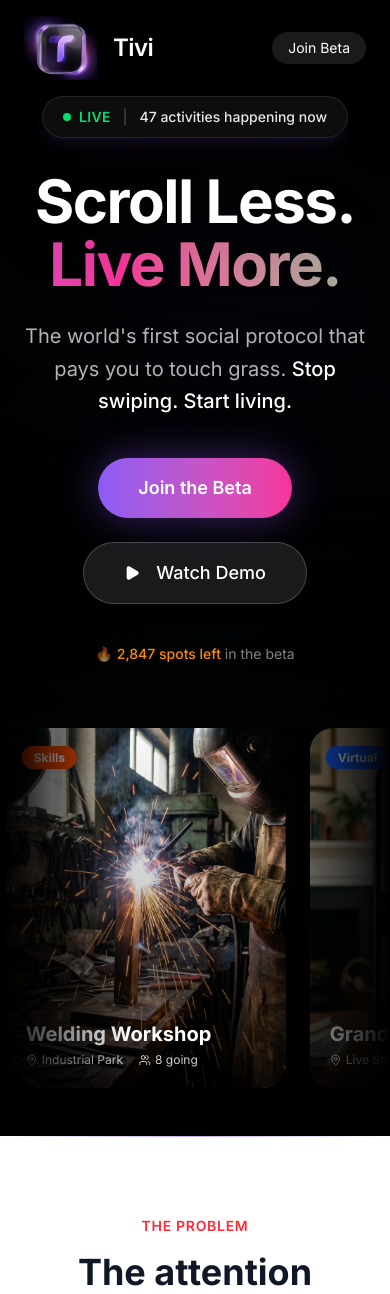
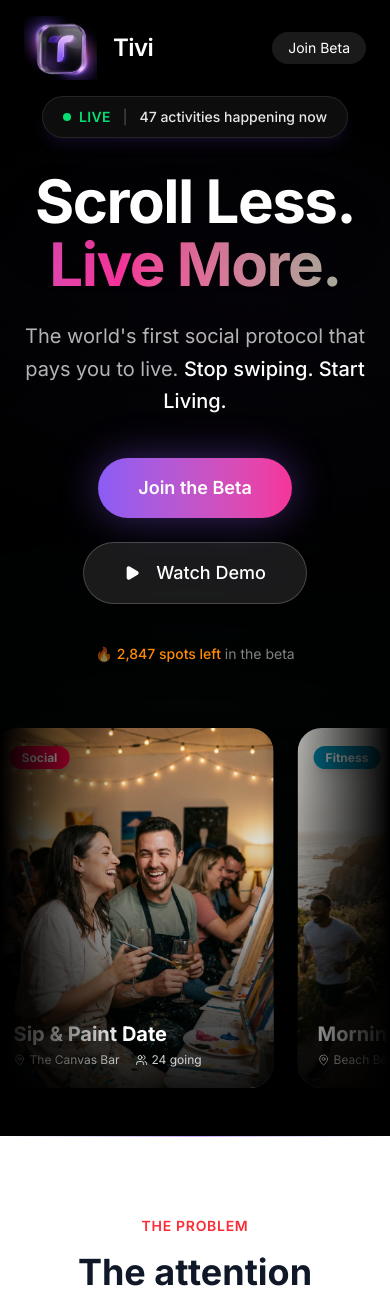
Before and after one commit to DevonBrazeal/tivi-landing-page, a React (Vite) app: page / in a window 390 px wide. Shown: the top 1294 px of the page. Built offline with nearby package versions, Linux system fonts and the light colour scheme.

Commit message:
feat: Restore original 6 activity tiles + update copy

```diff
--- a/src/components/Hero.jsx
+++ b/src/components/Hero.jsx
@@ -78,6 +78,54 @@ const activities = [
         attendees: 15,
         location: "Little Italy"
     },
+    {
+        title: "Sunrise Yoga",
+        image: `${import.meta.env.BASE_URL}images/activity_yoga.png`,
+        tag: "Wellness",
+        tagColor: "bg-emerald-500",
+        attendees: 12,
+        location: "City Park"
+    },
+    {
+        title: "3v3 Basketball",
+        image: `${import.meta.env.BASE_URL}images/activity_basketball.png`,
+        tag: "Sports",
+        tagColor: "bg-tivi-purple",
+        attendees: 6,
+        location: "Venice Courts"
+    },
+    {
+        title: "Jazz Night",
+        image: `${import.meta.env.BASE_URL}images/activity_jazz.png`,
+        tag: "Social",
+        tagColor: "bg-rose-500",
+        attendees: 24,
+        location: "Blue Note"
+    },
+    {
+        title: "Sourdough Class",
+        image: `${import.meta.env.BASE_URL}images/activity_cooking.png`,
+        tag: "Learning",
+        tagColor: "bg-blue-500",
+        attendees: 8,
+        location: "Community Center"
+    },
+    {
+        title: "Hiking Meetup",
+        image: `${import.meta.env.BASE_URL}images/activity_hiking.png`,
+        tag: "Adventure",
+        tagColor: "bg-orange-500",
+        attendees: 15,
+        location: "Griffith Park"
+    },
+    {
+        title: "Pottery Workshop",
+        image: `${import.meta.env.BASE_URL}images/activity_pottery.png`,
+        tag: "Creative",
+        tagColor: "bg-indigo-500",
+        attendees: 10,
+        location: "Clay Studio"
+    }
 ];
 
 const ActivityCard = ({ activity }) => (
@@ -188,8 +236,8 @@ export default function Hero() {
                     transition={{ duration: 0.6, delay: 0.3 }}
                     className="text-xl text-white/70 max-w-2xl mx-auto mb-10 leading-relaxed"
                 >
-                    The world's first social protocol that pays you to touch grass. <br className="hidden sm:block" />
-                    <span className="text-white font-medium">Stop swiping. Start living.</span>
+                    The world's first social protocol that pays you to live. <br className="hidden sm:block" />
+                    <span className="text-white font-medium">Stop swiping. Start Living.</span>
                 </motion.p>
 
                 {/* Magnetize CTAs */}
```
